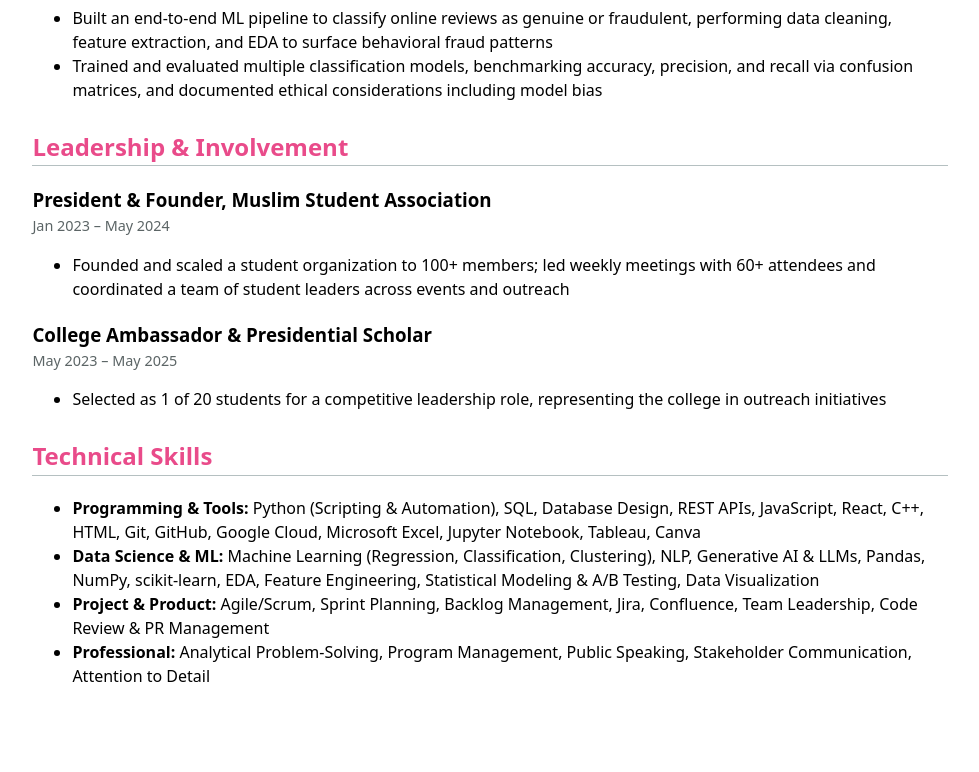
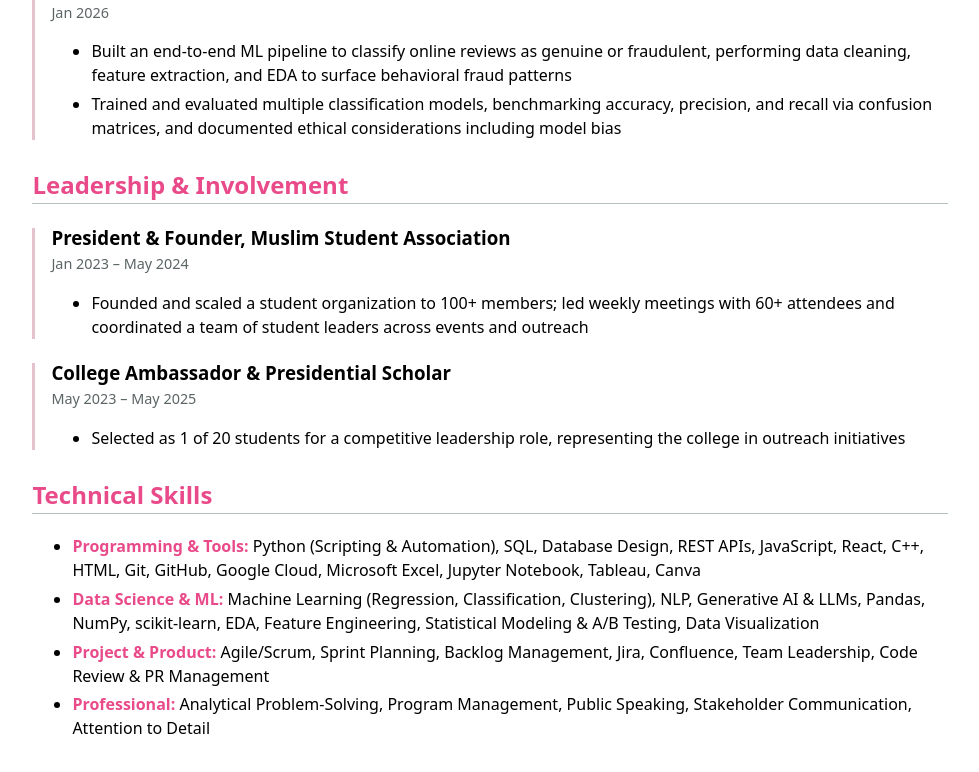
Before and after one commit to aasim-ucsd/portfolio, a plain HTML site: page resume/index.html in a window 1280 px wide. Shown: the part 1627-2399 px from the top of the page, without its empty margins (150-1129 px from the left). Before the commit the page ends 2347 px from the top, so only its background shows below. Drawn offline with Linux system fonts and the light colour scheme.

Commit message:
cssfinalchange

```diff
--- a/style.css
+++ b/style.css
@@ -1,4 +1,5 @@
 /* ===== Accent color (Step 2.4) ===== */
+/* Change the last number to change the color: 0 pink, 40 orange, 150 green, 250 blue, 300 purple */
 html {
     --color-accent: oklch(65% 50% 0);
     accent-color: var(--color-accent);
@@ -100,28 +101,48 @@ h1 {
     font-size: 400%;
 }
 
-/* ===== Resume (Step 5) — personalize these! ===== */
+/* ===== Resume (Step 5) ===== */
+
+/* Center the name and contact line at the top */
+body > header {
+    text-align: center;
+}
+
 section {
     margin-block: 2em;
 }
 
+/* Section titles (Summary, Education, Experience...) */
 section h2 {
     color: var(--color-accent);
     border-bottom: 1px solid oklch(80% 3% 200);
     padding-bottom: 0.2em;
 }
 
+/* Each job / school / project, with a soft colored line on the left */
 section article {
     margin-block: 1.5em;
+    border-left: 3px solid oklch(from var(--color-accent) 85% 10% h);
+    padding-left: 1em;
 }
 
 section article h3 {
     margin-bottom: 0.25em;
 }
 
-/* the location/date line under each job or school */
+/* The location/date line under each title */
 header p {
     margin-top: 0;
     color: oklch(50% 3% 200);
     font-size: 90%;
 }
+
+/* Bullet points: a bit more breathing room */
+section li {
+    margin-block: 0.3em;
+}
+
+/* Skill category names in the accent color */
+section li strong {
+    color: var(--color-accent);
+}
```
